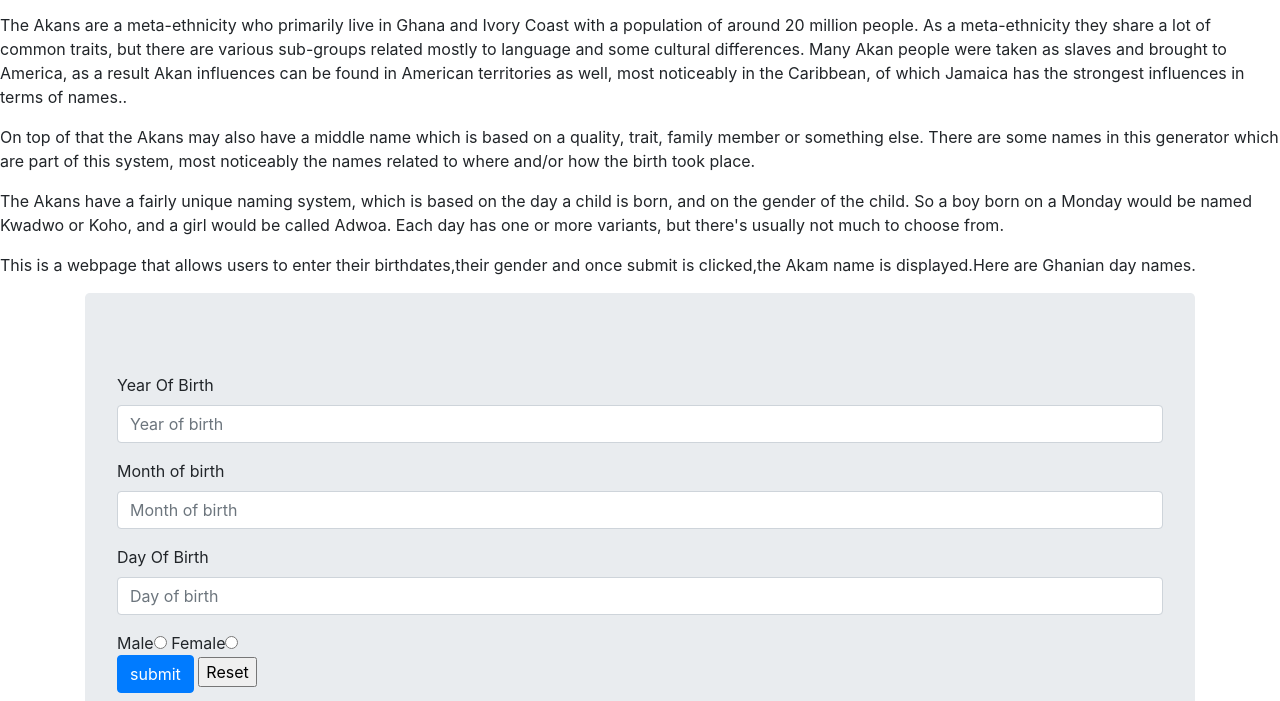
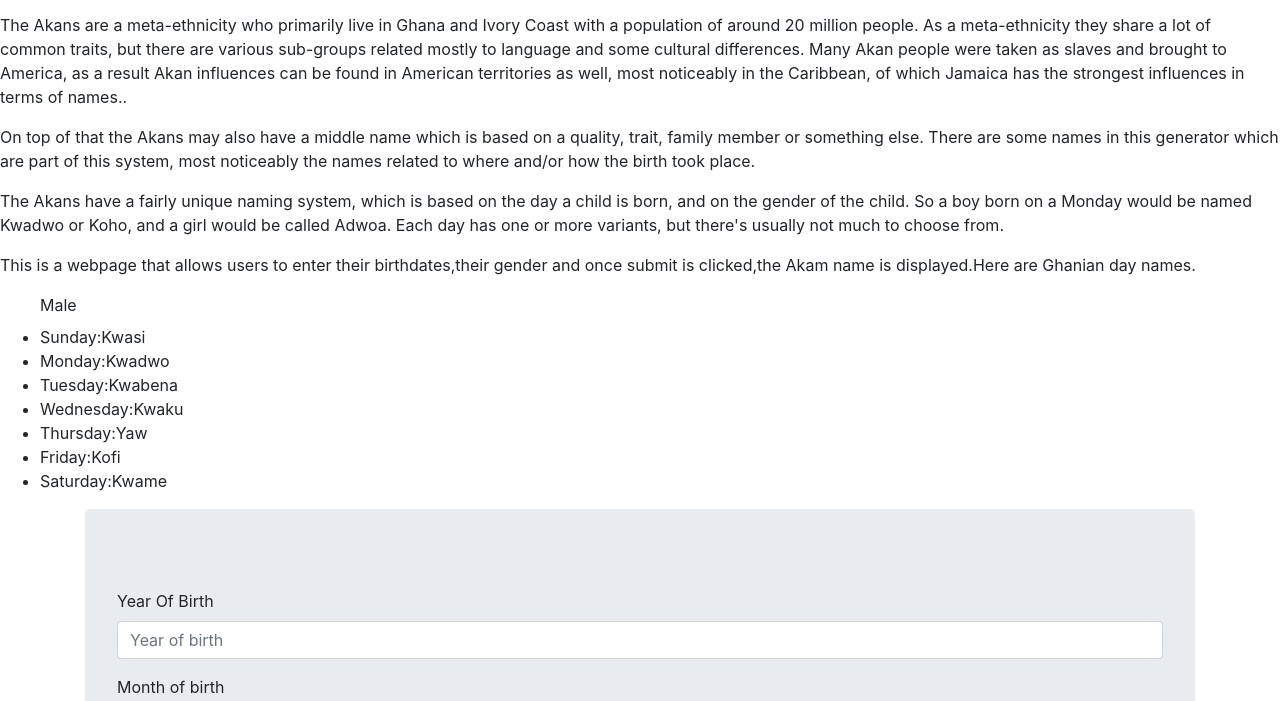
Before and after one commit to jasongithui/wk2-ip, a plain HTML site: page index.html in a window 1280 px wide. Shown: the part 99-800 px from the top of the page. Drawn offline with Linux system fonts and the light colour scheme.

Commit message:
add male akan names

```diff
--- a/index.html
+++ b/index.html
@@ -41,7 +41,25 @@
  <p>This is a webpage that allows users to enter their birthdates,their gender and once submit is clicked,the Akam
      name is displayed.Here are Ghanian day names.</p>
 
+     <div class="row">
+        <div class="col-md-4">
+          <div class="card-card-info">
+            <div class="card-heading">
+                <ul>
 
+                    <label for="male">Male</label>
+
+                    <li>Sunday:Kwasi</li>
+                    <li>Monday:Kwadwo</li>
+                    <li>Tuesday:Kwabena</li>
+                    <li>Wednesday:Kwaku</li>
+                    <li>Thursday:Yaw</li>
+                    <li>Friday:Kofi</li>
+                    <li>Saturday:Kwame</li>
+                </ul>
+           </div>
+         </div>
+     </div>
 
 
 
```
